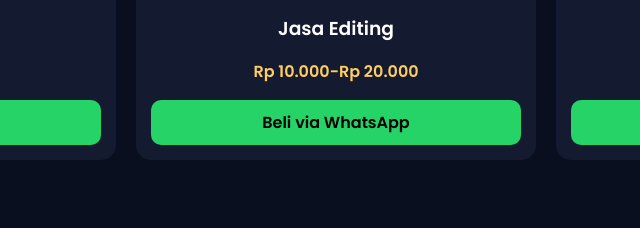
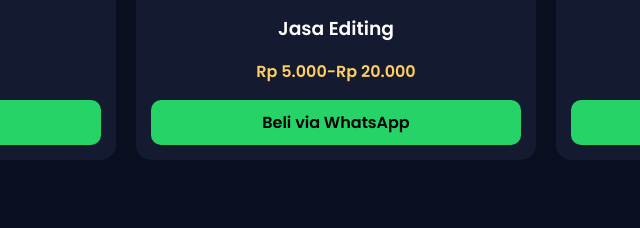
Before and after one commit to Mixkuuu/Mixku-Shop, a plain HTML site: page index.html in a window 1280 px wide. Shown: the part 955-1183 px from the top of the page, 304-944 px from the left. Drawn offline with Linux system fonts and the light colour scheme; a script that the page names is missing.

Commit message:
Update index.html

```diff
--- a/index.html
+++ b/index.html
@@ -63,7 +63,7 @@
     <div class="product-card btn-click">
         <img src="produk 2.png" alt="Produk 2">
         <h3>Jasa Editing</h3>
-        <p class="price">Rp 10.000-Rp 20.000</p>
+        <p class="price">Rp 5.000-Rp 20.000</p>
 
         <a class="buy-btn btn-click"
            href="https://wa.me/62895393930680?text=Halo+min,+saya+ingin+membeli+Jasa+Editing"
```
